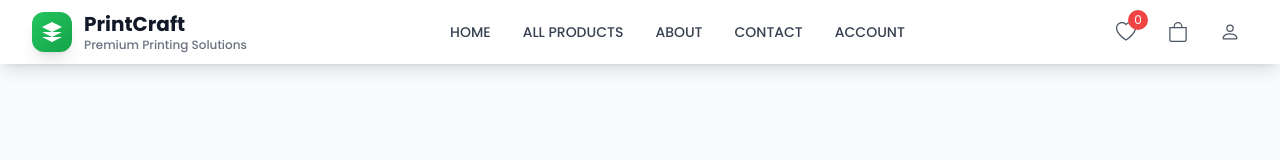
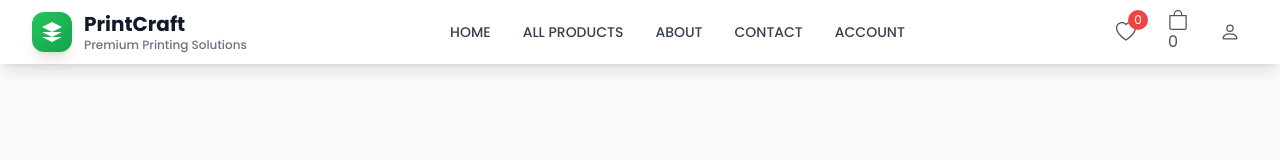
Before and after one commit to Himmu5/Ecommerce-Site-TypeScript, a React (Vite) app: page /wishlist in a window 1280 px wide. Shown: the top 160 px of the page. Built offline with nearby package versions, Linux system fonts and the light colour scheme.

Commit message:
Fix: Update CartTotal condition in Nav component to ensure proper rendering of the cart badge only when there are items in the cart.

```diff
--- a/src/Component/Home-Page/Nav/Nav.tsx
+++ b/src/Component/Home-Page/Nav/Nav.tsx
@@ -54,7 +54,7 @@ const Nav: FC<P> = () => {
                             className="relative p-2 text-gray-600 hover:text-red-500 transition-colors duration-200"
                         >
                             <BsBag size={20} />
-                            {CartTotal > 0 && (
+                            {CartTotal && CartTotal > 0 && (
                                 <span className="absolute -top-1 -right-1 bg-red-500 text-white text-xs rounded-full h-5 w-5 flex items-center justify-center">
                                     {CartTotal}
                                 </span>
```
